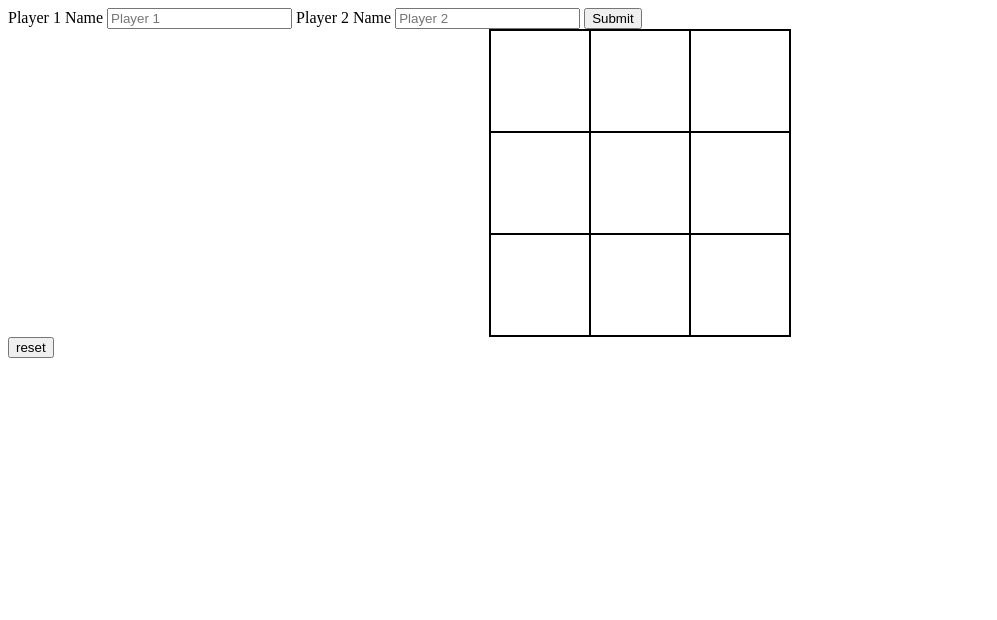
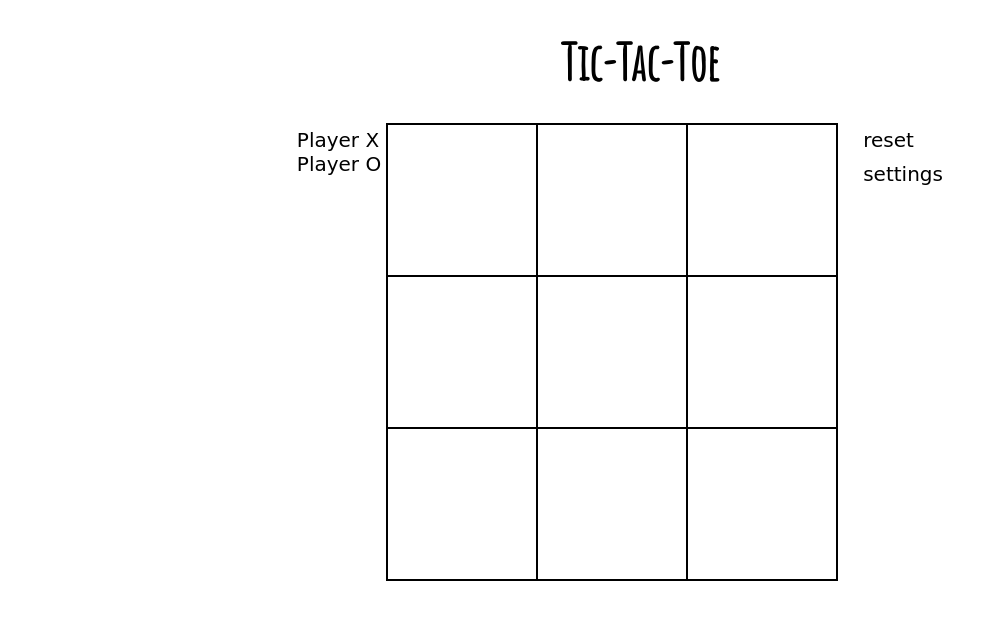
Before and after one commit to jessicaawhy/tic-tac-toe, a plain HTML site: page index.html in a window 1280 px wide. Shown: the whole page, without its empty margins (0-997 px from the left). Drawn offline with Linux system fonts and the light colour scheme; a web font is replaced by a local one.

Commit message:
Restructure HTML file and add basic styling

```diff
--- a/index.html
+++ b/index.html
@@ -2,21 +2,35 @@
 <html>
 <head>
   <title>tic-tac-toe</title>
+  <link href="https://fonts.googleapis.com/css2?family=Amatic+SC&family=Short+Stack&display=swap" rel="stylesheet">
   <link href="./style.css" rel="stylesheet">
 </head>
 <body>
-  <div>
-    <form>
-      <label for="p1-name">Player 1 Name</label>
-      <input id="p1-name" placeholder="Player 1">
-      <label for="p2-name">Player 2 Name</label>
-      <input id="p2-name" placeholder="Player 2">
-      <button onclick="saveName();" id="submit" type="submit">Submit</button>
+  <h1>Tic-Tac-Toe</h1>
+
+  <div class="main">
+    <div id="displayName">
+      <p>Player X</p>
+      <p>Player O</p>
+    </div>
+    <div id="gameboard"></div>
+    <div id="button-container">
+      <button id='reset'>reset</button>
+      <br>
+      <button id='settings'>settings</button>
+    </div>
+  </div>
+
+  <div class="form hide">
+    <form onsubmit="return false">
+      <label for="p1name">Player X Name</label>
+      <input id="p1name" type="text" placeholder="Player X">
+      <label for="p2name">Player O Name</label>
+      <input id="p2name" type="text" placeholder="Player O">
+      <button onclick="displayController.updateNames();" id="submit" type="submit">Submit</button>
     </form>
+  </div>
 
-  </div>
-  <div id="gameboard"></div>
-  <button id='reset'>reset</button>
   <script src='./main.js'></script>
 </body>
 </html>
--- a/main.js
+++ b/main.js
@@ -2,8 +2,8 @@ const playerFactory = (name, marker) => {
   return {name, marker};
 }
 
-let player1 = playerFactory('Player 1', 'X');
-let player2 = playerFactory('Player 2', 'O');
+let playerX = playerFactory('Player X', 'X');
+let playerO = playerFactory('Player O', 'O');
 
 // gameBoard
 const gameBoard = (() => {
@@ -15,7 +15,7 @@ const board = document.querySelector('#gameboard')
 
 // displayController
 const displayController = (()=>{
-  let currentPlayer = player1;
+  let currentPlayer = playerX;
   let isWinningCase = false;
   let count = 0;
 
@@ -39,14 +39,13 @@ const displayController = (()=>{
     boxes.forEach(box => box.addEventListener('click', updateGameBoard));
     const resetButton = document.querySelector('#reset')
     resetButton.addEventListener('click', resetGame);
-
   }
 
   const switchTurns = () => {
-    if (currentPlayer.name === player1.name) {
-      currentPlayer = player2;
+    if (currentPlayer.name === playerX.name) {
+      currentPlayer = playerO;
     } else {
-      currentPlayer = player1;
+      currentPlayer = playerX;
     }
   }
 
@@ -96,10 +95,17 @@ const displayController = (()=>{
       }
     });
     isWinningCase = false;
-    currentPlayer = player1;
+    currentPlayer = playerX;
     count = 0;
     render();
   }
 
+  const updateNames = () => {
+    playerX.name = document.getElementById('p1name').value;
+    playerO.name = document.getElementById('p2name').value;
+  }
+
   render()
+
+  return {updateNames}
 })()
--- a/style.css
+++ b/style.css
@@ -1,6 +1,24 @@
+* {
+  margin: 0;
+  font-family: 'Short Stack', cursive;
+}
+
+h1 {
+  text-align: center;
+  padding: 30px 0 30px 0;
+  font-family: 'Amatic SC', cursive;
+  font-size: 50px;
+}
+
+.main {
+  display: flex;
+  flex-direction: row;
+  justify-content: center;
+}
+
 .box {
-  width: 100px;
-  height: 100px;
+  width: 150px;
+  height: 150px;
   display: grid;
   justify-content: center;
   align-items: center;
@@ -10,6 +28,31 @@
 
 #gameboard {
   border: 1px solid black;
-  width: 300px;
-  margin: 0 auto;
+  width: 450px;
+  margin: 0;
 }
+
+#displayName {
+  margin-right: 20px;
+  font-size: 20px;
+  margin: 5px;
+}
+
+#button-container {
+  margin-left: 20px;
+}
+
+.hide {
+  display: none;
+}
+
+button {
+  padding: 0;
+  width: 120px;
+  font-size: 20px;
+  outline:none;
+  margin: 5px;
+  background-color: white;
+  border: none;
+  text-align: left;
+}
```
